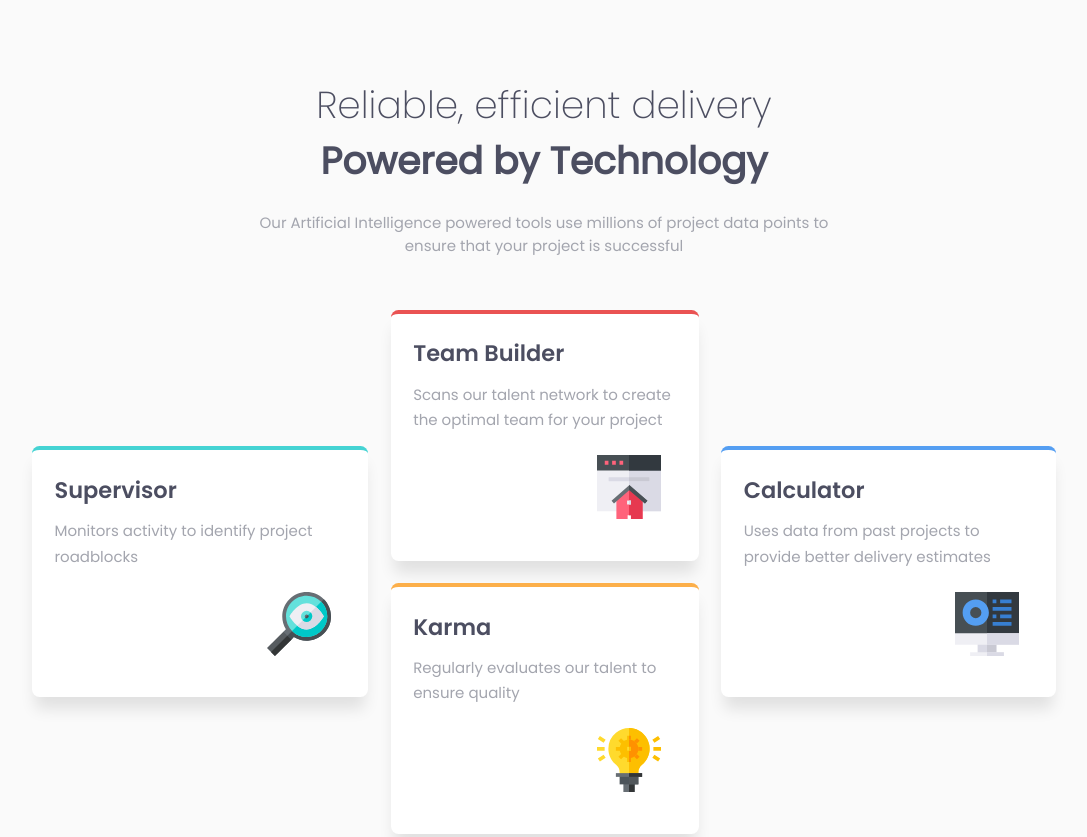
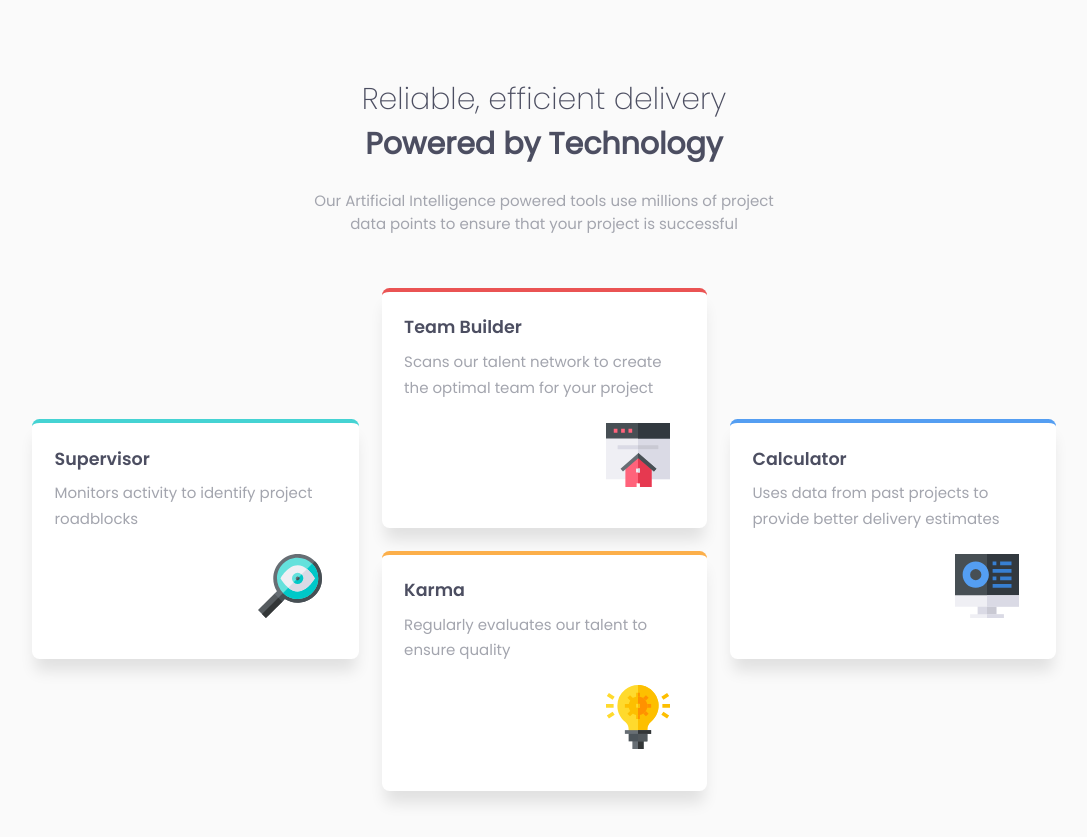
Before and after one commit to Mr-sajith/four-card-feature-section-master, a plain HTML site: page index.html in a window 1280 px wide. Shown: the top 837 px of the page, without its empty margins (96-1183 px from the left). Drawn offline with Linux system fonts and the light colour scheme.

Commit message:
Add files via upload

```diff
--- a/style.css
+++ b/style.css
@@ -204,20 +204,14 @@ footer{
  /* header sections */
     header .title-one, header .title-two{
         text-align: center;
-        font-size: 2.5em;
+        font-size: 2em;
     }
     header .pera{
-      padding: 0px 15em;
+      padding: 0px 18em;
     }
 
 
  /* main box sections */
-
-
-  section article h3{
-    font-size: 1.5em;
-
-  }
 
    main{
     display: grid;
```
